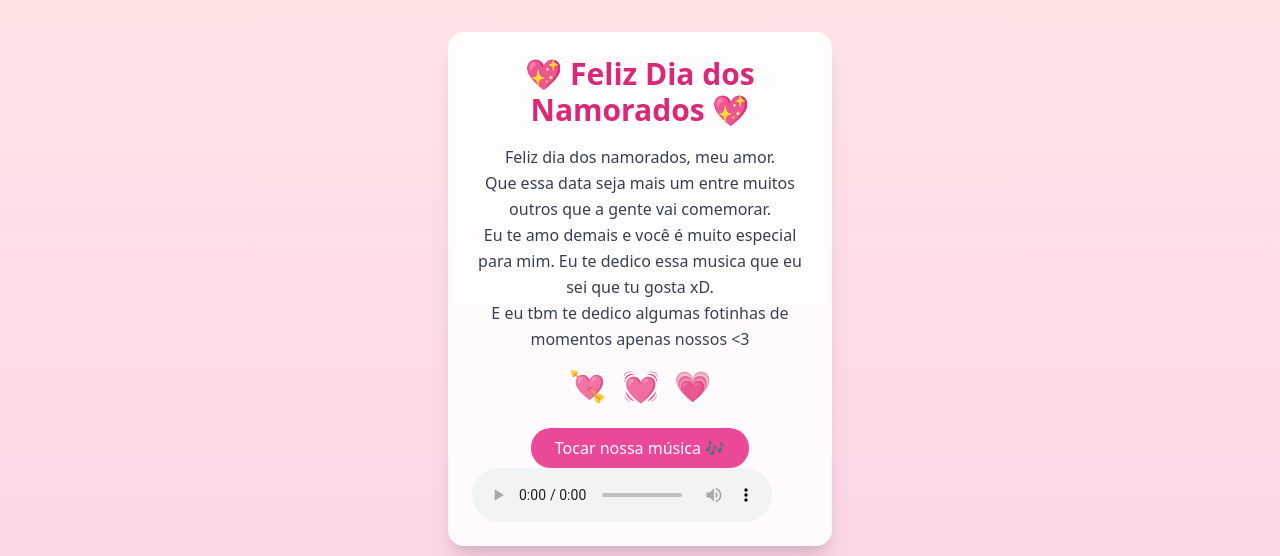
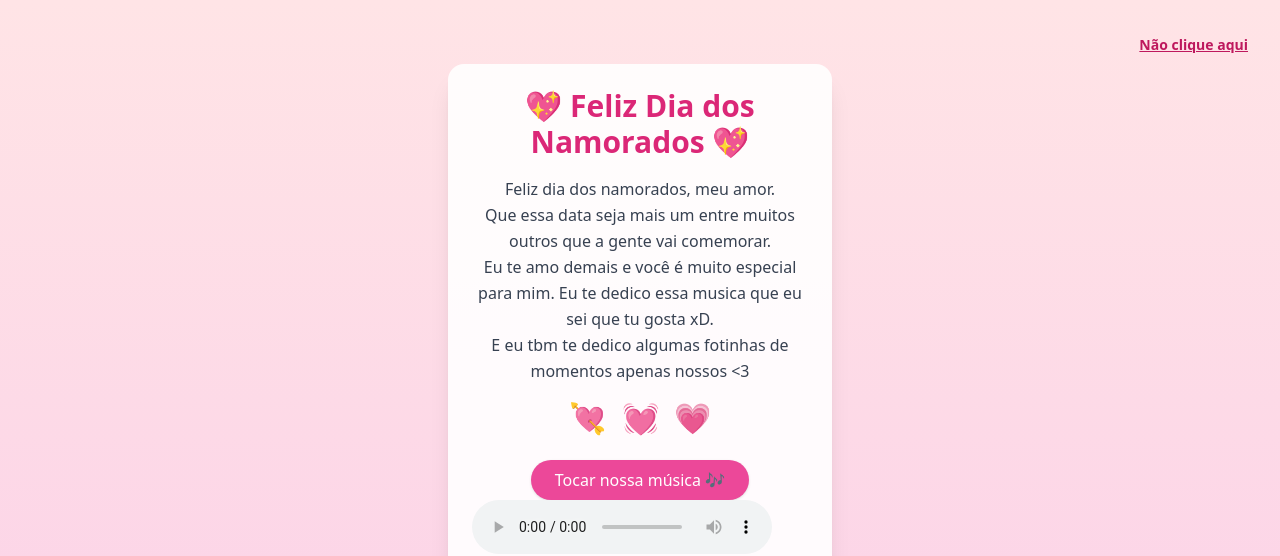
Before and after one commit to ParaFlavi/ParaFlavi.github.io, a plain HTML site: page index.html in a window 1280 px wide. Shown: the top 556 px of the page. Drawn offline with nearby package versions, Linux system fonts and the light colour scheme.

Commit message:
Update index.html
Foi aicionado um div com texto alinhado a direita(Não clique aqui) juntamente com um link embutido dentro do mesmo

```diff
--- a/index.html
+++ b/index.html
@@ -26,7 +26,15 @@
     }
   </style>
 </head>
+
 <body class="flex flex-col items-center justify-center min-h-screen px-4 py-8">
+
+  <!-- Texto "não clique aqui" alinhado à direita -->
+  <div class="w-full text-right pr-4 mb-2">
+    <a href="https://paraflavi.github.io/Aniversario" class="text-pink-700 hover:text-pink-900 text-sm font-semibold underline">
+      <b>Não clique aqui</b>
+    </a>
+  </div>
 
   <div class="bg-white bg-opacity-90 p-6 rounded-2xl shadow-xl max-w-sm text-center">
     <h1 class="text-3xl font-bold text-pink-600 mb-4">💖 Feliz Dia dos Namorados 💖</h1>
@@ -47,7 +55,7 @@
     <button class="bg-pink-500 text-white px-6 py-2 rounded-full shadow hover:bg-pink-600 transition">
       Tocar nossa música 🎶
     </button>
-    <audio src="Musica.mp3"controls></audio>
+    <audio src="Musica.mp3" controls></audio>
     <p id="musicStatus" class="text-pink-600 mt-2 text-sm hidden">Música tocando... 💕</p>
   </div>
 
```
